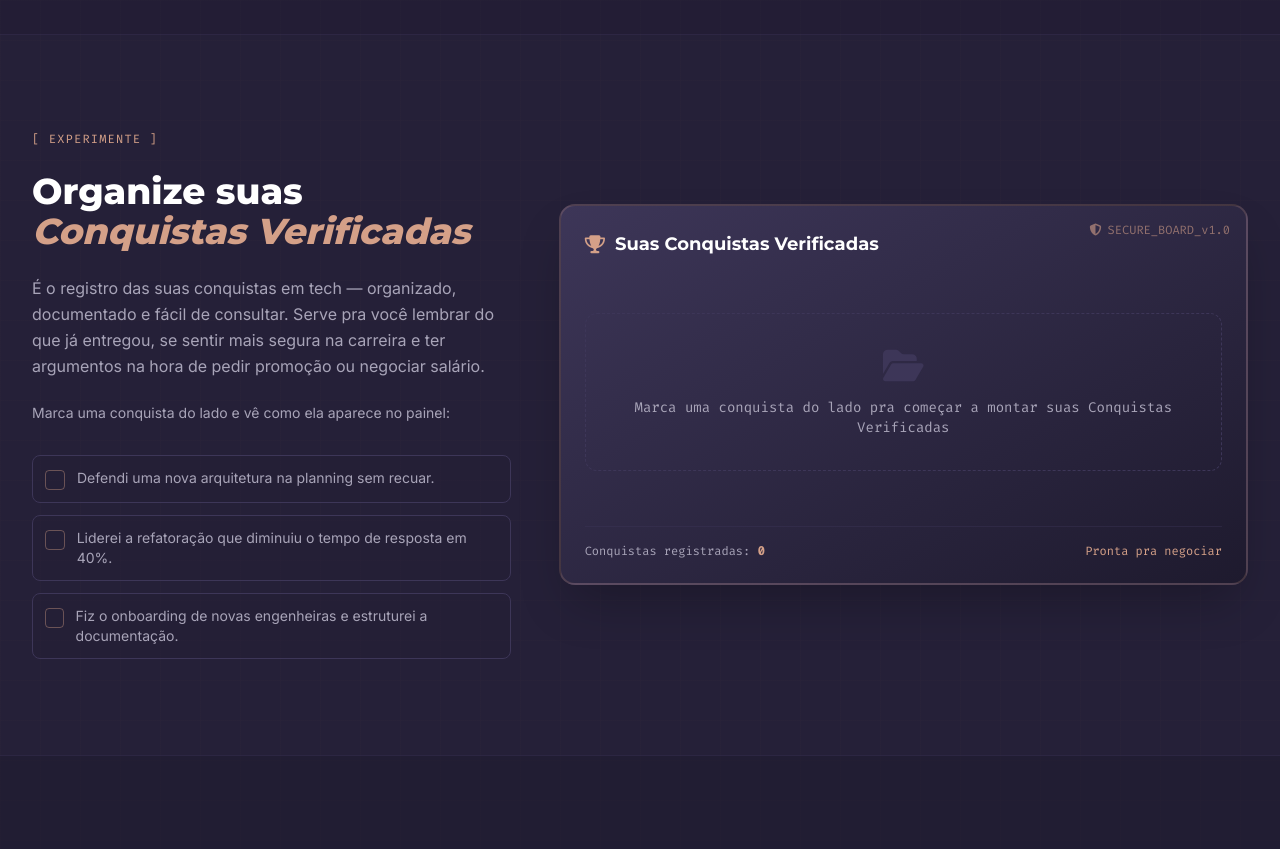
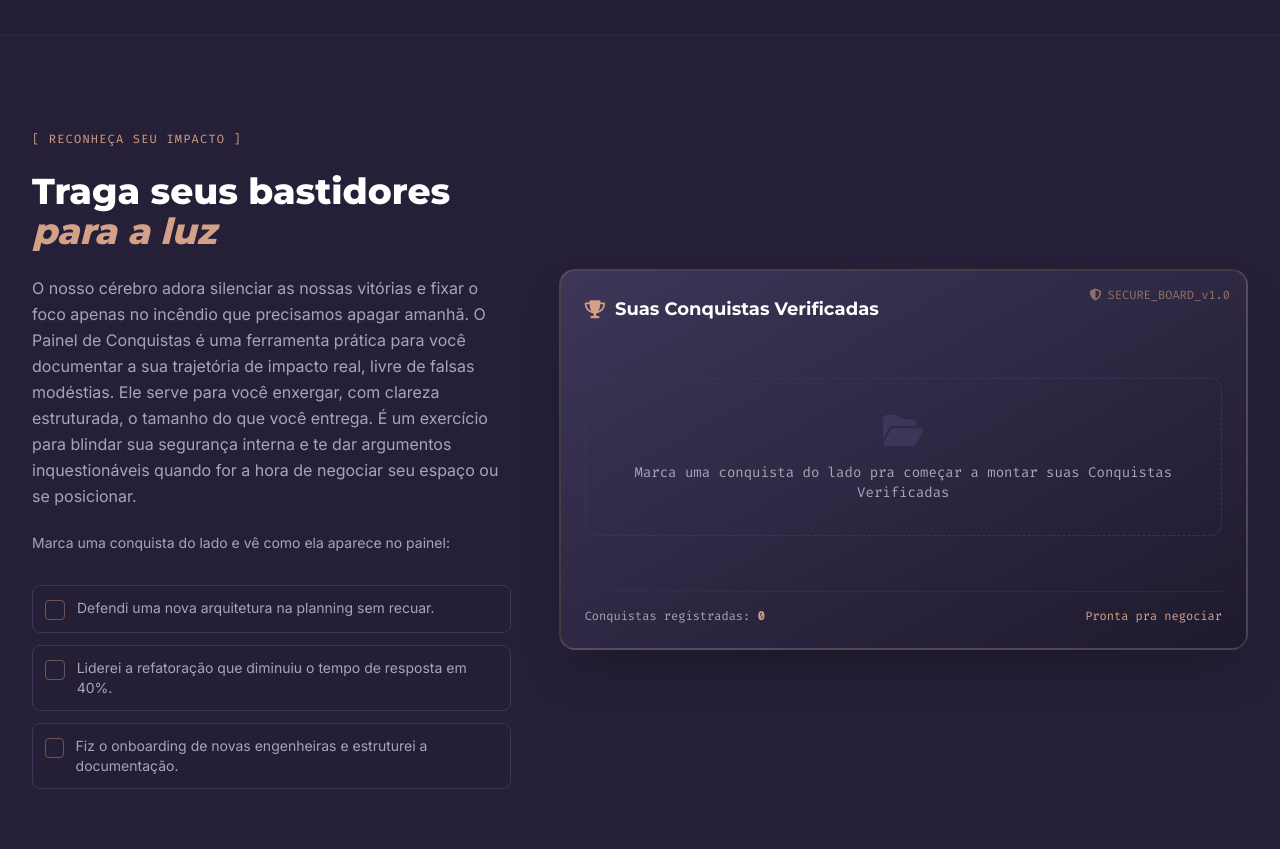
Before and after one commit to pachicodes/mentoria-hightech-women, a plain HTML site: page index.html in a window 1280 px wide. Shown: the part 2640-3489 px from the top of the page. Drawn offline with nearby package versions, Linux system fonts and the light colour scheme.

Commit message:
Update index.html: change section titles and enhance description for the "Conquistas Verificadas" to better reflect the purpose and impact of the tool.

```diff
--- a/index.html
+++ b/index.html
@@ -414,12 +414,12 @@
 
           <!-- Intro Text (5 cols) -->
           <div class="lg:col-span-5 space-y-6">
-            <div class="font-mono text-xs text-tech-gold uppercase tracking-widest">[ Experimente ]</div>
+            <div class="font-mono text-xs text-tech-gold uppercase tracking-widest">[ Reconheça seu Impacto ]</div>
             <h2 class="font-display font-extrabold text-3xl sm:text-4xl text-white leading-tight">
-              Organize suas <span class="text-tech-gold italic">Conquistas Verificadas</span>
+              Traga seus bastidores <span class="text-tech-gold italic">para a luz</span>
             </h2>
             <p class="text-tech-text-muted leading-relaxed">
-              É o registro das suas conquistas em tech — organizado, documentado e fácil de consultar. Serve pra você lembrar do que já entregou, se sentir mais segura na carreira e ter argumentos na hora de pedir promoção ou negociar salário.
+              O nosso cérebro adora silenciar as nossas vitórias e fixar o foco apenas no incêndio que precisamos apagar amanhã. O Painel de Conquistas é uma ferramenta prática para você documentar a sua trajetória de impacto real, livre de falsas modéstias. Ele serve para você enxergar, com clareza estruturada, o tamanho do que você entrega. É um exercício para blindar sua segurança interna e te dar argumentos inquestionáveis quando for a hora de negociar seu espaço ou se posicionar.
             </p>
             <p class="text-sm text-tech-text-muted">
               Marca uma conquista do lado e vê como ela aparece no painel:
```
